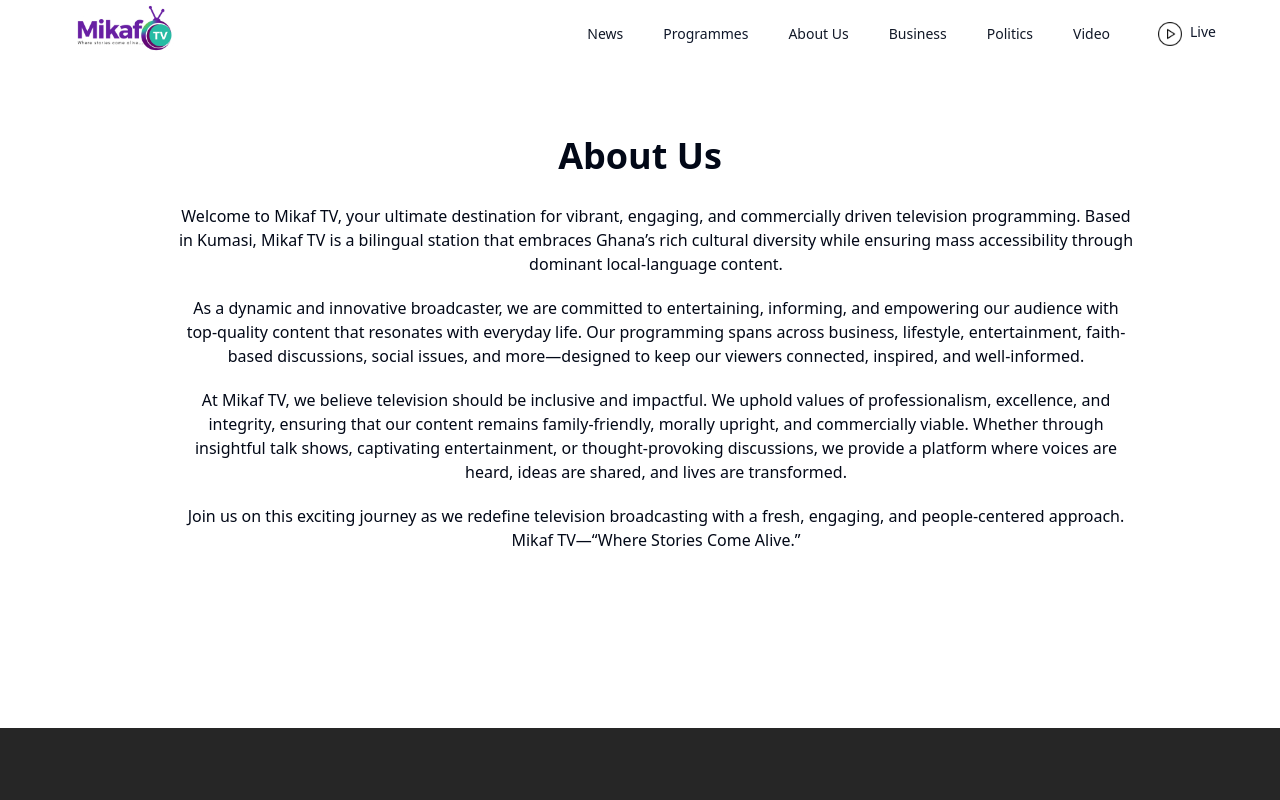
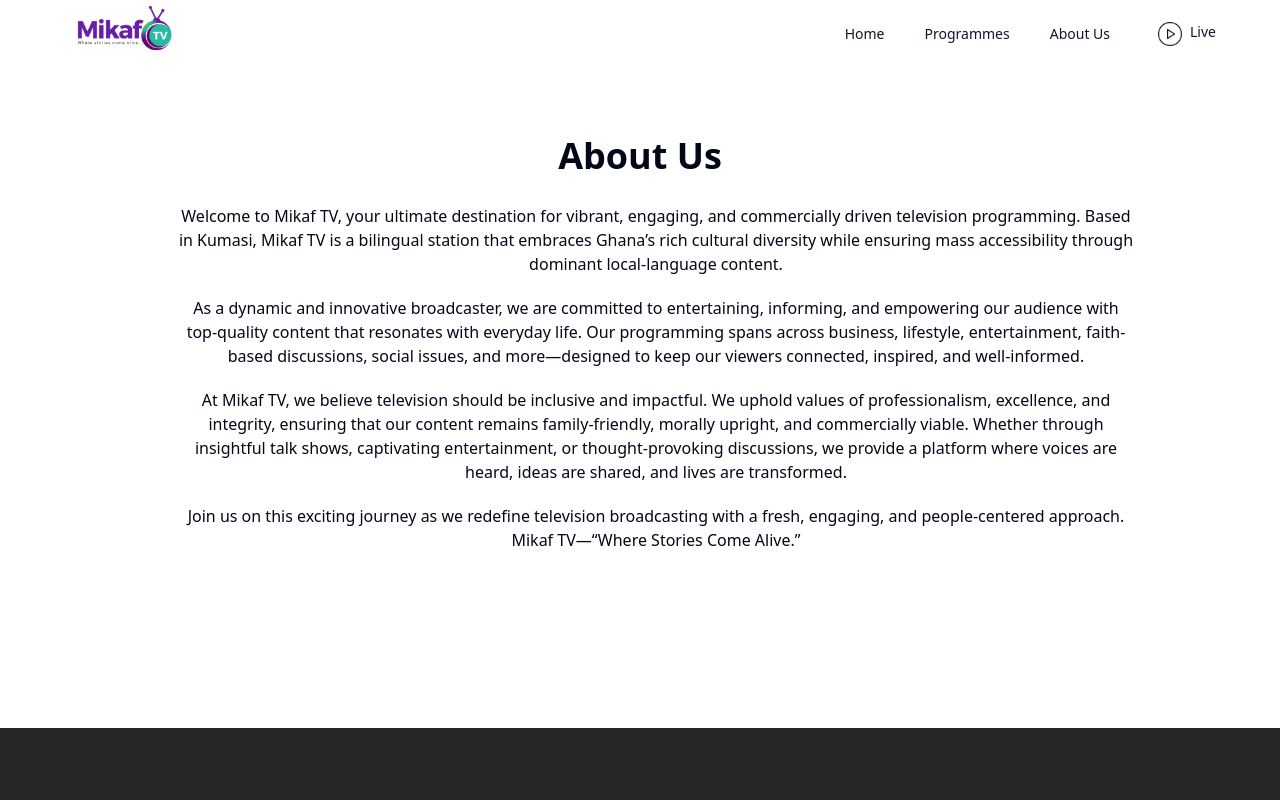
Before and after one commit to samuelfreeman/Mikaftv, a React (Vite) app: page /about in a window 1280 px wide. Shown: the top 800 px of the page. Built offline with nearby package versions, Linux system fonts and the light colour scheme.

Commit message:
video update

```diff
--- a/src/Pages/components/Hero.tsx
+++ b/src/Pages/components/Hero.tsx
@@ -1,26 +1,49 @@
 
+import {
+    Carousel,
+    CarouselContent,
+    CarouselItem,
+    CarouselNext,
+    CarouselPrevious,
+} from "@/components/ui/carousel"
 
 const Hero = () => {
     return (
-        <div className='mb-10 mt-24 md:mt-32  flex justify-between '>
+        <div className='mb-10 mt-24 md:mt-28 m-10  flex flex-col md:flex-row justify-between '>
 
-            <div className=' w-full md:w-5/12 m-5 md:m-14'>
+            <div className=' w-full md:w-5/12 m-5 md:m-14 md:mt-[16px]'>
                 <h1 className='text-3xl md:text-5xl font-bold py-2'>Bringing Stories to Life,</h1>
                 <h1 className='text-xl md:text-2xl font-semibold pb-5'>Live updates, Exclusive Reports & trending News.</h1>
                 <p className='text-sm lg:text-md'>Welcome to a dynamic platform where compelling stories unfold, bringing you real-time updates, in-depth exclusive reports, and the latest trends that shape our world. Stay informed, stay inspired, and be part of the conversation.</p>
             </div>
-            <div className="hidden md:block md:relative md:w-[450px] md:h-[450px] md:bg-[url('/heroimg.svg')] md:bg-cover md:mr-20 md:overflow-hidden md:rounded-lg">
+            <div className=" flex flex-col  p-2   rounded-md border  md:block md:relative md:w-[550px] md:h-[300px] ')] md:bg-cover md:mr-20  md:rounded-lg">
 
-  {/* Black Overlay */}
-  <div className="absolute top-0 left-0 ml-1 w-[450px] rounded-3xl h-[445px] bg-black opacity-50"></div>
+                {/* Black Overlay */}
 
-  {/* Content */}
-  <div className='w-full h-full flex  flex-col p-6 pb-10 justify-end items-end'>
+                <Carousel>
+                    <CarouselContent>
+                        {/* <div className="absolute top-0 left-0 ml-1 w-[450px] rounded-3xl h-[400px] bg-black opacity-100">
+  </div> */}
+                        <CarouselItem><video src="https://res.cloudinary.com/dgmh9hpsj/video/upload/v1740411113/llqvujkym25ulc8matoi.mp4" autoPlay muted loop controls ></video></CarouselItem>
+                        <CarouselItem><video src="https://res.cloudinary.com/dgmh9hpsj/video/upload/v1740411285/l1stpahtrfbueyao1mcd.mp4" autoPlay muted loop controls ></video></CarouselItem>
 
-  <h1 className="relative text-white w-full py-4 z-10">Agriculture - 1h ago</h1>
+                        {/* Content */}
+
+
+
+                    </CarouselContent>
+
+
+                    <CarouselPrevious />
+                    <CarouselNext />
+
+                </Carousel>
+                {/* <div className='w-full h-full flex  flex-col p-6 pb-20 justify-end items-end'>
+
+  <h1 className="relative text-white w-full py-1 z-10"></h1>
   <h1 className="relative text-white z-10"><span className='font-semibold'>Community Planting Day: </span> A group of volunteers working together in a community garden to plant new vegetation.</h1>
-  </div>
-</div>
+  </div> */}
+            </div>
 
 
 
--- a/src/Pages/components/Navbar.tsx
+++ b/src/Pages/components/Navbar.tsx
@@ -54,16 +54,14 @@
                             </NavLink>
                         </div>
                         <div className="hidden md:ml-6 md:flex z-0 md:space-x-2 md:p-4 md:justify-end md:w-[800px]">
-                            <Button variant="link"><NavLink to="/" className="text-gray-900 hover:text-gray-700">News</NavLink></Button>
+                            <Button variant="link"><NavLink to="/" className="text-gray-900 hover:text-gray-700">Home</NavLink></Button>
 
                             <Button variant="link"> <NavLink to="/programmes">Programmes</NavLink></Button>
                             <Button variant="link"><NavLink to="/about" className="text-gray-900 hover:text-gray-700">About Us</NavLink></Button>
-                            <Button variant="link"><NavLink to="/comingsoon" className="text-gray-900 hover:text-gray-700">Business</NavLink></Button>
-                            <Button variant="link"> <NavLink to="/comingsoon" className="text-gray-900 hover:text-gray-700">Politics</NavLink></Button>
-                            <Button variant="link"> <NavLink to="/comingsoon" className="text-gray-900 hover:text-gray-700">Video</NavLink></Button>
+
                             <Button variant="link" > <div className='flex '>
                                 <img src="/play-button.png" className='px-2' width={"40"} height={"20"} alt="" />
-                                <NavLink to="/live"> Live</NavLink>
+                                <NavLink to="/comingsoon"> Live</NavLink>
                             </div>
                             </Button>
                         </div>
@@ -86,16 +84,16 @@
             {isOpen && (
                 <div className="md:hidden z-100">
                     <div className="w-full flex  flex-col items-center sm:px-3 p-4 space-y-2">
-                        <Button variant="link"><NavLink to="/" className="text-gray-900 hover:text-gray-700">News</NavLink></Button>
+                        <Button variant="link"><NavLink to="/" className="text-gray-900 hover:text-gray-700">Home</NavLink></Button>
 
                         <Button variant="link"><NavLink to="/about" className="text-gray-900 hover:text-gray-700">About Us</NavLink></Button>
                         <Button variant="link"><NavLink to="/programmes">Programmes</NavLink></Button>
-                        <Button variant="link"> <NavLink to="/comingsoon" className="text-gray-900 hover:text-gray-700">Video</NavLink></Button>
-                        <Button variant="link"><NavLink to="/comingsoon" className="text-gray-900 hover:text-gray-700">Business</NavLink></Button>
-                        <Button variant="link"> <NavLink to="/comingsoon" className="text-gray-900 hover:text-gray-700">Politics</NavLink></Button>
+
+
+
                         <Button variant="link" > <div className='flex '>
                             <img src="/play-button.png" className='px-2' width={"40"} height={"20"} alt="" />
-                            <NavLink to="/live"> Live</NavLink>
+                            <NavLink to="/comingsoon"> Live</NavLink>
                         </div>
                         </Button>
 
--- a/src/Pages/components/Team.tsx
+++ b/src/Pages/components/Team.tsx
@@ -13,13 +13,13 @@
         {adminTeam.map((data) => (
           <div
             key={data?.id}
-            className="bg-white rounded-lg m-8 w-60 shadow-md overflow-hidden"
+            className="bg-white rounded-lg m-8 w-72 shadow-md overflow-hidden"
 
           >
             <img
               src={data?.imageUrl}
               alt={data?.name}
-              className="w-full h-48 object-scale-down"
+              className="w-full h-52 object-scale-down"
             />
             <div className="p-4">
               <h1 className="text-xl font-bold">{data?.name}</h1>
@@ -33,12 +33,12 @@
         {managementTeam.map((data) => (
           <div
             key={data?.id}
-            className="bg-white rounded-lg m-8 w-60 shadow-md overflow-hidden"
+            className="bg-white rounded-lg m-8 w-72 shadow-md overflow-hidden"
           >
             <img
               src={data?.imageUrl}
               alt={data?.name}
-              className="w-full h-48 object-scale-down"
+              className="w-full h-52 object-scale-down"
             />
             <div className="p-4">
               <h1 className="text-xl font-bold">{data?.name}</h1>
```
Also changed, not shown: 1 other file (tests, documents, lock files or other folders).
